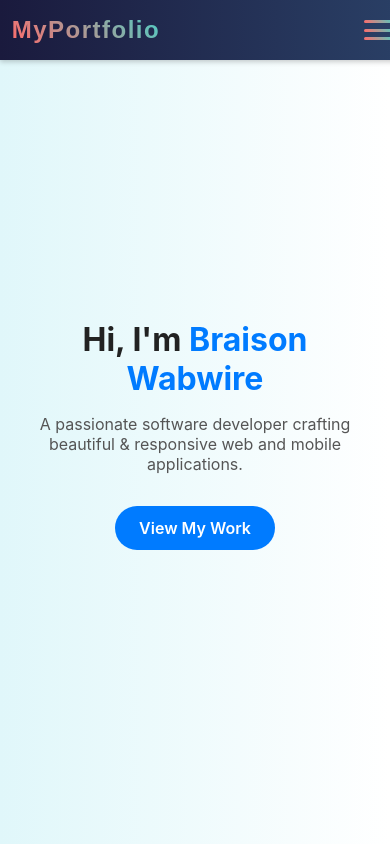
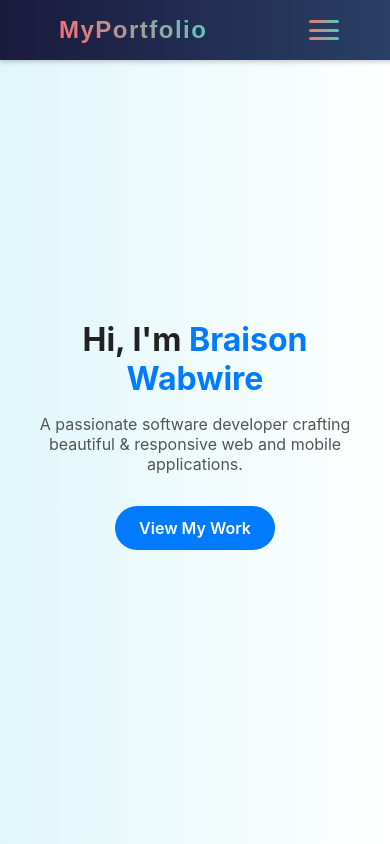
Before and after one commit to BraisonWabwire/myportfolio, a React (Create React App) app: page / in a window 390 px wide. Built offline with nearby package versions, Linux system fonts and the light colour scheme; a web font is replaced by a local one.

Commit message:
Menu toggle update

```diff
--- a/src/components/About.jsx
+++ b/src/components/About.jsx
@@ -1,6 +1,7 @@
 import React from 'react';
 import './About.css'; // Import the CSS file for styling
 import myProfile from '../assets/profile.jpg'; // Import your profile image
+import { Link } from 'react-router-dom'; // Import Link for navigation
 
 
 const About = () => {
@@ -27,9 +28,7 @@ const About = () => {
             <p>
               When I'm not coding, you can find me listening to music or scrolling on X, I also love basketball . Let's connect and create something amazing together!
             </p>
-            <a href="#contact" className="cta-button">
-              Get in Touch
-            </a>
+            <Link to="/contact" className="cta-button">Get in Touch</Link>
           </div>
         </div>
       </div>
--- a/src/components/Hero.jsx
+++ b/src/components/Hero.jsx
@@ -1,5 +1,6 @@
 import React from 'react';
 import './Hero.css'; // Import the CSS file for styling
+import { Link } from 'react-router-dom';
 
 function Hero() {
   return (
@@ -7,7 +8,7 @@ function Hero() {
       <div className="hero-content">
         <h1>Hi, I'm <span className="highlight">Braison Wabwire</span></h1>
         <p>A passionate software developer crafting beautiful & responsive web and mobile applications.</p>
-        <a href="#projects" className="hero-btn">View My Work</a>
+        <Link to="/projects" className="hero-btn">View My Work</Link>
       </div>
     </section>
   );
--- a/src/components/Navbar.css
+++ b/src/components/Navbar.css
@@ -1,10 +1,11 @@
 @import url('https://fonts.googleapis.com/css2?family=Cal+Sans&display=swap');
+
 /* Navbar Container */
 .navbar {
   display: flex;
   justify-content: space-between;
   align-items: center;
-    padding:20px 20px;
+  padding: 20px 20px;
   background: linear-gradient(90deg, #1a1a3d 0%, #2a4066 100%);
   position: fixed;
   width: 98%;
@@ -101,6 +102,11 @@
 
 /* Responsive Design */
 @media (max-width: 768px) {
+  .navbar {
+    justify-content: space-around; /* Evenly space logo and hamburger */
+    padding: 20px 10px; /* Reduced side padding for balance */
+  }
+
   .menu-toggle {
     display: flex;
   }
@@ -113,12 +119,14 @@
     width: 100%;
     background: linear-gradient(180deg, #1a1a3d 0%, #2a4066 100%);
     flex-direction: column;
+    justify-content: space-evenly; /* From previous request */
     align-items: center;
     padding: 2rem 0;
     box-shadow: 0 5px 10px rgba(0, 0, 0, 0.3);
     transform: translateY(-10px);
     opacity: 0;
     transition: all 0.3s ease;
+    min-height: 300px; /* From previous request */
   }
 
   .navbar-links.active {
@@ -129,13 +137,14 @@
 
   .navbar-links a {
     font-size: 1.2rem;
-      margin: 0.5rem 0;
+    margin: 1rem 0; /* From previous request */
+    padding: 0.8rem 0;
   }
 }
 
 @media (max-width: 480px) {
   .navbar {
-      padding: 1rem 3%;
+    padding: 1rem 0.5rem;
   }
 
   .navbar-logo {
```
Lines whose indentation alone changed are shown as unchanged.
